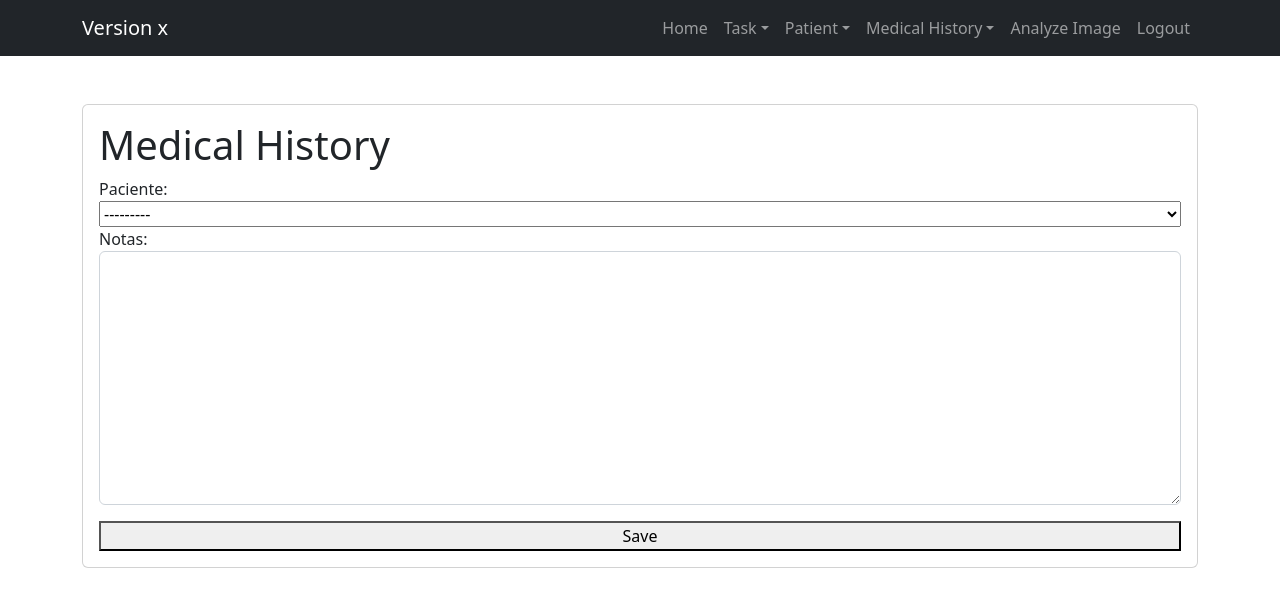
After one commit to jeffersondavila/Melasma-Detector, a Django app: page /create_medical/ in a window 1280 px wide. The commit adds this page. Shown: the top 607 px of the page. Run offline with Django 4.2, Linux system fonts and the light colour scheme; the visitor is signed in with stand-in values (Sample User, id 1); data that the repository does not hold is empty.

Commit message:
[ADD] Se modificaron los modelos y se agrego un nuevo modulo

```diff
--- a/djangocrud/urls.py
+++ b/djangocrud/urls.py
@@ -26,6 +26,7 @@ urlpatterns = [
     path('tasks/', views.tasks, name='tasks'),
     path('patients/', views.patients, name='patients'),
     path('diseases/', views.diseases, name='diseases'),
+    path('medicals/', views.medicals, name='medicals'),
 
     path('tasks_completed/', views.tasks_completed, name='tasks_completed'),
     path('logout/', views.signout, name='logout'),
@@ -34,16 +35,19 @@ urlpatterns = [
     path('create_task/', views.create_task, name='create_task'),
     path('create_patient/', views.create_patient, name='create_patient'),
     path('create_disease/', views.create_disease, name='create_disease'),
+    path('create_medical/', views.create_medical, name='create_medical'),
 
     path('tasks/<int:task_id>', views.task_detail, name='task_detail'),
     path('patients/<int:patient_id>', views.patient_detail, name='patient_detail'),
     path('diseases/<int:disease_id>', views.disease_detail, name='disease_detail'),
+    path('medicals/<int:medical_id>', views.medical_detail, name='medical_detail'),
 
     path('taks/<int:task_id>/complete', views.complete_task, name='complete_task'),
 
     path('tasks/<int:task_id>/delete', views.delete_task, name='delete_task'),
     path('patients/<int:patient_id>/delete', views.delete_patient, name='delete_patient'),
     path('diseases/<int:disease_id>/delete', views.delete_disease, name='delete_disease'),
+    path('medicals/<int:medical_id>/delete', views.delete_medical, name='delete_medical'),
 
     path('analyze_image/', views.upload_image, name='analyze_image'),
     path('history/', views.analisis_history, name='history'),
--- a/tasks/forms.py
+++ b/tasks/forms.py
@@ -1,6 +1,6 @@
 from django import forms
 from django.forms import ModelForm
-from .models import Task, Paciente, Enfermedad
+from .models import Task, Paciente, Enfermedad, HistorialClinico
 
 class TaskForm(ModelForm):
     class Meta:
@@ -35,3 +35,12 @@ class DiseaseForm(ModelForm):
             'nombre': forms.TextInput(attrs={'class': 'form-control', 'placeholder': 'Nombre de la enfermedad'}),
             'descripcion': forms.Textarea(attrs={'class': 'form-control'}),
         }
+
+class MedicalForm(ModelForm):
+    class Meta:
+        model = HistorialClinico
+        fields = ['paciente', 'notas']
+        widgets = {
+            'nombre': forms.TextInput(attrs={'class': 'form-control', 'placeholder': 'Nombre de la enfermedad'}),
+            'notas': forms.Textarea(attrs={'class': 'form-control'}),
+        }
--- a/tasks/models.py
+++ b/tasks/models.py
@@ -12,12 +12,12 @@ class Paciente(models.Model):
 
 class HistorialClinico(models.Model):
     paciente = models.ForeignKey(Paciente, on_delete=models.CASCADE)
-    usuario = models.ForeignKey(User, on_delete=models.CASCADE)
+    user = models.ForeignKey(User, on_delete=models.CASCADE)
     fecha_creacion = models.DateTimeField(auto_now_add=True)
     notas = models.TextField(blank=True, null=True)
 
     def __str__(self):
-        return f"{self.paciente} - {self.usuario}"
+        return f"{self.paciente} - {self.user}"
 
 class Enfermedad(models.Model):
     nombre = models.CharField(max_length=255)
--- a/tasks/templates/_navbar.html
+++ b/tasks/templates/_navbar.html
@@ -59,11 +59,29 @@
             </li>
           </ul>
         </li>
+        <li class="nav-item dropdown">
+          <a class="nav-link dropdown-toggle" href="#" id="navbarDropdown" role="button" data-bs-toggle="dropdown"
+            aria-expanded="false">Medical History</a>
+          <ul class="dropdown-menu dropdown-menu-dark" aria-labelledby="navbarDarkDropdownMenuLink">
+            <li class="nav-item">
+              <a href="{% url 'history' %}" class="nav-link">History</a>
+            </li>
+            <li>
+              <hr class="dropdown-divider">
+            </li>
+            <li class="nav-item">
+              <a href="{% url 'medicals' %}" class="nav-link">Medical History</a>
+            </li>
+            <li>
+              <hr class="dropdown-divider">
+            </li>
+            <li class="nav-item">
+              <a href="{% url 'create_medical' %}" class="nav-link">Create Medical History</a>
+            </li>
+          </ul>
+        </li>
         <li class="nav-item">
           <a href="{% url 'analyze_image' %}" class="nav-link">Analyze Image</a>
-        </li>
-        <li class="nav-item">
-          <a href="{% url 'history' %}" class="nav-link">History</a>
         </li>
         <li class="nav-item">
           <a class="nav-link" href="/logout">Logout</a>
--- /dev/null
+++ b/tasks/templates/create_medical.html
@@ -0,0 +1,19 @@
+{% extends 'base.html' %}
+
+{% block content %}
+
+<main class="container">
+    <div class="row">
+        <div class="mt-5">
+            <form action="/create_medical/" method="POST" class="card card-body">
+                <h1>Medical History</h1>
+                {{error}}
+                {% csrf_token %}
+                {{form}}
+                <button class="mt-3">Save</button>
+            </form>
+        </div>
+    </div>
+</main>
+
+{% endblock %}
--- a/tasks/views.py
+++ b/tasks/views.py
@@ -4,9 +4,9 @@ from django.contrib.auth.models import User
 from django.contrib.auth.decorators import login_required
 from django.contrib.auth import login, logout, authenticate
 from django.shortcuts import render, redirect, get_object_or_404
-from .forms import TaskForm, ImageUploadForm, PatientForm, DiseaseForm
 from django.contrib.auth.forms import UserCreationForm, AuthenticationForm
 from .models import Task, Paciente, Enfermedad, Analisis, HistorialClinico
+from .forms import TaskForm, ImageUploadForm, PatientForm, DiseaseForm, MedicalForm
 
 import os
 import numpy as np
@@ -68,6 +68,11 @@ def diseases(request):
     return render(request, 'diseases.html', {"diseases": diseases})
 
 @login_required
+def medicals(request):
+    medicals = HistorialClinico.objects.filter(user=request.user)
+    return render(request, 'medicals.html', {"medicals": medicals})
+
+@login_required
 def tasks_completed(request):
     tasks = Task.objects.filter(user=request.user, datecompleted__isnull=False).order_by('-datecompleted')
     return render(request, 'tasks.html', {"tasks": tasks})
@@ -121,6 +126,20 @@ def create_disease(request):
             return render(request, 'create_disease.html', {"form": DiseaseForm, "error": "Error creating disease."})
 
 @login_required
+def create_medical(request):
+    if request.method == "GET":
+        return render(request, 'create_medical.html', {"form": MedicalForm})
+    else:
+        try:
+            form = MedicalForm(request.POST)
+            new_medical = form.save(commit=False)
+            new_medical.user = request.user
+            new_medical.save()
+            return redirect('medicals')
+        except ValueError:
+            return render(request, 'create_medical.html', {"form": MedicalForm, "error": "Error creating medical history."})
+
+@login_required
 def complete_task(request, task_id):
     task = get_object_or_404(Task, pk=task_id, user=request.user)
     if request.method == 'POST':
@@ -167,12 +186,27 @@ def disease_detail(request, disease_id):
         return render(request, 'disease_detail.html', {'disease': disease, 'form': form})
     else:
         try:
-            disease = get_object_or_404(Paciente, pk=disease_id, user=request.user)
+            disease = get_object_or_404(Enfermedad, pk=disease_id, user=request.user)
             form = DiseaseForm(request.POST, instance=disease)
             form.save()
             return redirect('diseases')
         except ValueError:
             return render(request, 'disease_detail.html', {'disease': disease, 'form': form, 'error': 'Error updating disease.'})
+
+@login_required
+def medical_detail(request, medical_id):
+    if request.method == 'GET':
+        medical = get_object_or_404(HistorialClinico, pk=medical_id, user=request.user)
+        form = MedicalForm(instance=medical)
+        return render(request, 'medical_detail.html', {'medical': medical, 'form': form})
+    else:
+        try:
+            medical = get_object_or_404(HistorialClinico, pk=medical_id, user=request.user)
+            form = MedicalForm(request.POST, instance=medical)
+            form.save()
+            return redirect('medicals')
+        except ValueError:
+            return render(request, 'medical_detail.html', {'medical': medical, 'form': form, 'error': 'Error updating medical history.'})
 
 # DELETE INFORMATION
 @login_required
@@ -195,6 +229,13 @@ def delete_disease(request, disease_id):
     if request.method == 'POST':
         disease.delete()
         return redirect('diseases')
+
+@login_required
+def delete_medical(request, medical_id):
+    medical = get_object_or_404(HistorialClinico, pk=medical_id, user=request.user)
+    if request.method == 'POST':
+        medical.delete()
+        return redirect('medicals')
 
 # ANALYTICAL LOAD
 @login_required
```
Also changed, not shown: tasks/templates/medical_detail.html (added, +19 -0 lines), tasks/templates/medicals.html (added, +20 -0 lines), tasks/migrations/0006_rename_usuario_historialclinico_user.py (added).
